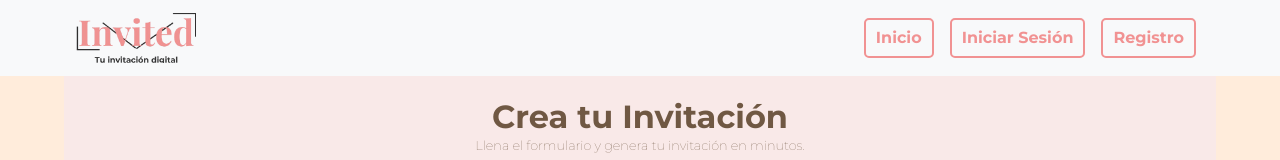
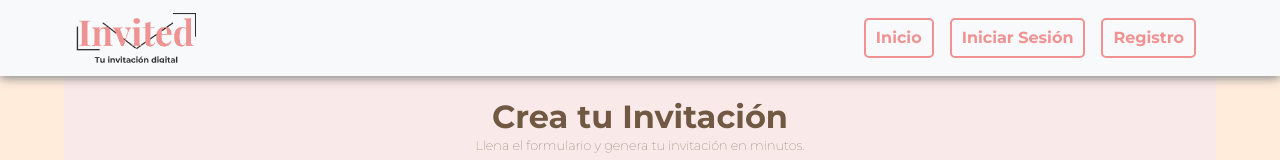
Before and after one commit to APAInsular/invited-front, a React (Create React App) app: page /1/invitation/1/form in a window 1280 px wide. Shown: the top 160 px of the page. Built offline with nearby package versions, Linux system fonts and the light colour scheme; no server answers; a web font is replaced by a local one.

Commit message:
navbar degradado

```diff
--- a/src/components/NavigationBar.jsx
+++ b/src/components/NavigationBar.jsx
@@ -30,7 +30,7 @@ const NavigationBar = () => {
     };
 
     return (
-        <Navbar bg="light" variant="light" expand="lg" fixed="top">
+        <Navbar bg="light" variant="light" expand="lg" fixed="top" style={{ boxShadow: "0 2px 10px grey" }}>
             <Container>
                 <Navbar.Brand onClick={redirectToMain}>
                     <img src={ImagenLogo} alt="Logo" style={{ width: "120px" }} />
--- a/src/templates/Template.jsx
+++ b/src/templates/Template.jsx
@@ -30,7 +30,7 @@ const WeddingWebsite = ({ wedding }) => {
     const changeImages = () => {
         // Aseguramos que se genera un array con las URLs de las imágenes
         if (wedding.images) {
-            const imageUrls = wedding.images.map((image) => `${baseUrl}/storage/${image.image}`);
+            const imageUrls = wedding.images.map((image) => `${baseUrl}storage/${image.image}`);
             setNewImages(imageUrls); // Actualizamos el estado con el nuevo array
         } else {
             return;
@@ -42,7 +42,7 @@ const WeddingWebsite = ({ wedding }) => {
     }, [wedding.images]);
 
     // Construye la URL completa de la imagen
-    const imageUrl = `${baseUrl}/storage/${wedding.coverImage}`;
+    const imageUrl = `${baseUrl}storage/${wedding.coverImage}`;
     console.log(imageUrl)
 
     return (
```
